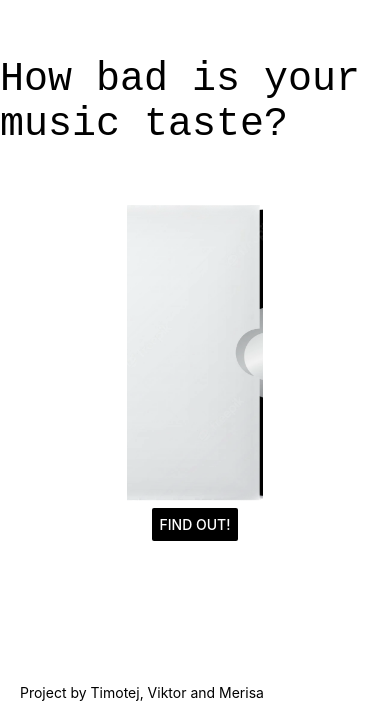
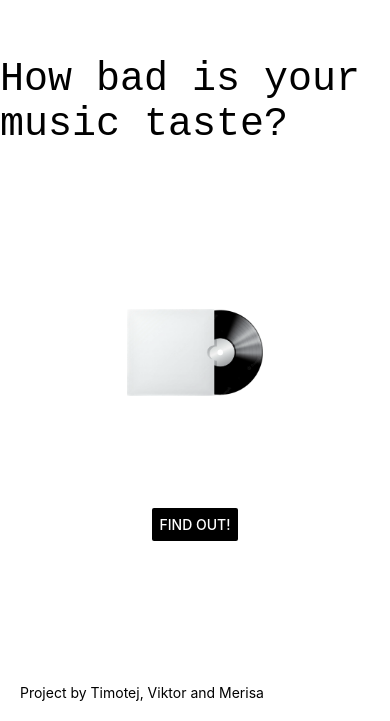
Before and after one commit to ekaeoq/r321, a React Native app: screen / in a window 390 px wide. Shown: the part 123-844 px from the top of the page. Built offline with nearby package versions, Linux system fonts and the light colour scheme.

Commit message:
fixed the cointed issue with album on main

```diff
--- a/styleApp.js
+++ b/styleApp.js
@@ -23,6 +23,7 @@ const styles = StyleSheet.create({
     marginBottom: '2%',
     height: '35%',
     width: '35%',
+	resizeMode:'contain',
     alignSelf: "center",
     bottom:0,
   },
```
